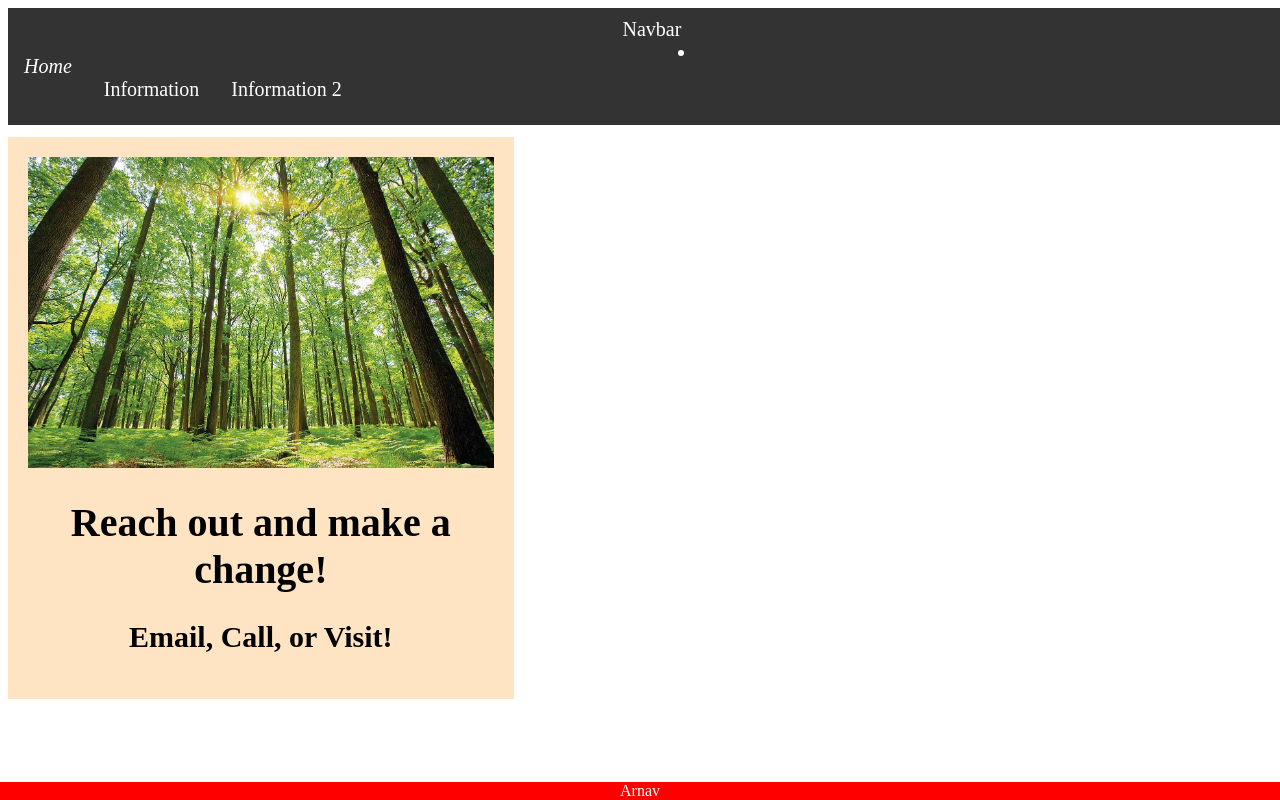
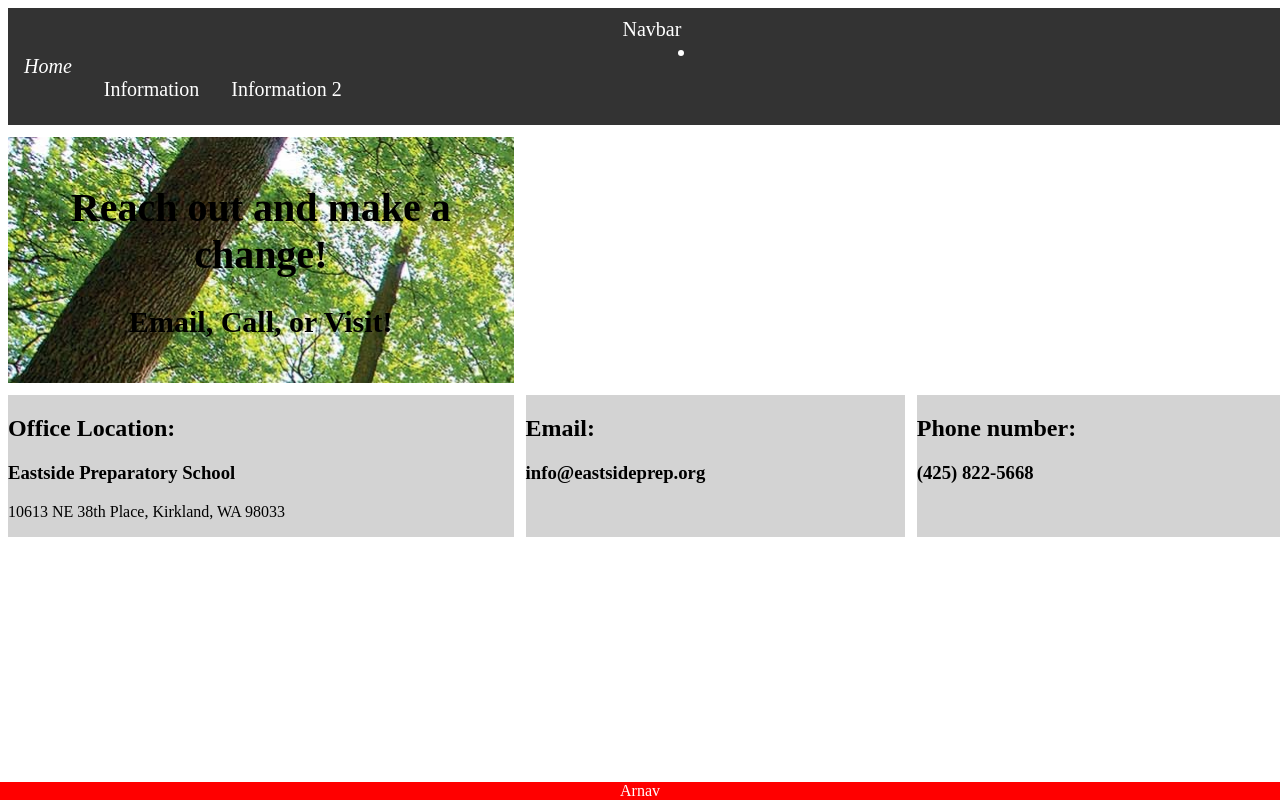
Before and after one commit to Sharmania7/Sharmania7.github.io, a plain HTML site: page Helping Community MA/contactus.html in a window 1280 px wide. Drawn offline with Linux system fonts and the light colour scheme.

Commit message:
Contactus + what you can do updates

```diff
--- a/Helping Community MA/contactus.html
+++ b/Helping Community MA/contactus.html
@@ -8,10 +8,42 @@
     <title>contactus</title>
     <link rel="stylesheet" href="style.css">
     <style>
+        .title1 {
+            background-color: lightgray;
+            grid-column: 1, span 2;
+            grid-row: 2;
+        }
+
         .background-image {
-            grid-column: 1, span 3;
+            background-image: url(images/forest.jpg);
+        }
+
+        /*
+
+        What is the color theme
+        also add fonts
+        can we use a different column space allocating for each page
+        add image icons for location, email, phone number
+        why wont the background image extend columns
+        I want to use the video class for both web pages
+
+        */
+        .location {
             grid-row: 3;
-            background-color: bisque;
+            grid-column: 1;
+            background-color: lightgray;
+        }
+
+        .email {
+            grid-row: 3;
+            grid-column: 2;
+            background-color: lightgray;
+        }
+
+        .phonenumber {
+            grid-row: 3;
+            grid-column: 3;
+            background-color: lightgray;
         }
     </style>
 
@@ -49,7 +81,6 @@
         </div>
         <div>
             <div class="grid-item background-image">
-                <img src="images/forest.jpg" style="width: 100%;">
                 <h1> Reach out and make a change!</h1>
                 <h2> Email, Call, or Visit!</h2>
             </div>
@@ -59,6 +90,23 @@
         <div class="footer">
             Arnav
         </div>
+        <div class="footer">
+            Arnav
+        </div>
+        <div class="location">
+            <h2>Office Location:</h2>
+            <h3>Eastside Preparatory School</h3>
+            <p>10613 NE 38th Place, Kirkland, WA 98033</p>
+        </div>
+        <div class="email">
+            <h2>Email:</h2>
+            <h3>info@eastsideprep.org</h3>
+        </div>
+        <div class="phonenumber">
+            <h2>Phone number:</h2>
+            <h3>(425) 822-5668</h3>
+        </div>
+</body>
 </body>
 
 </html>
```
Also changed, not shown: Helping Community MA/Whatcanyoudo.html (+45 -4 lines).
